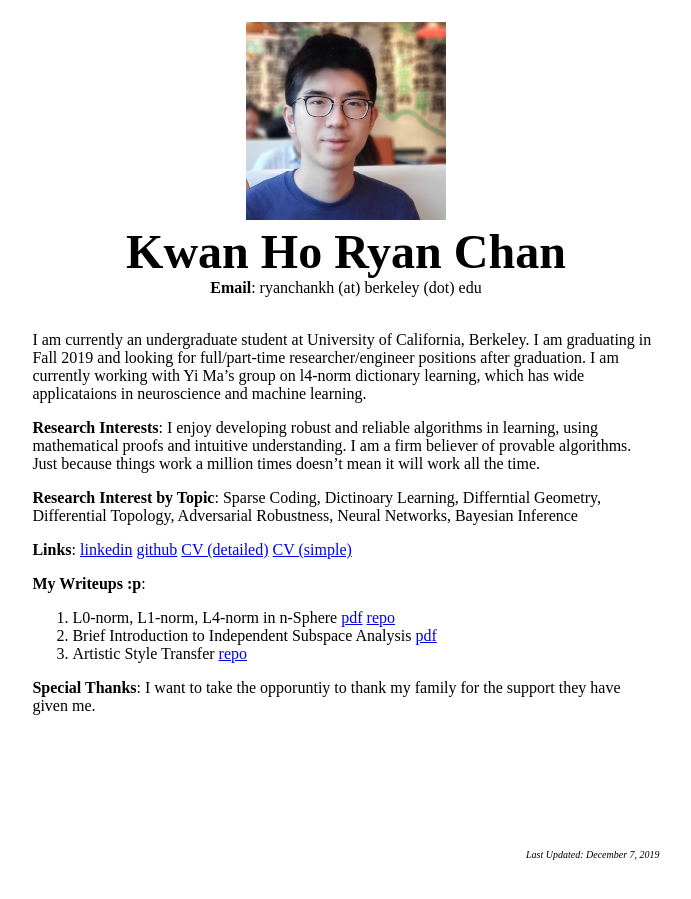
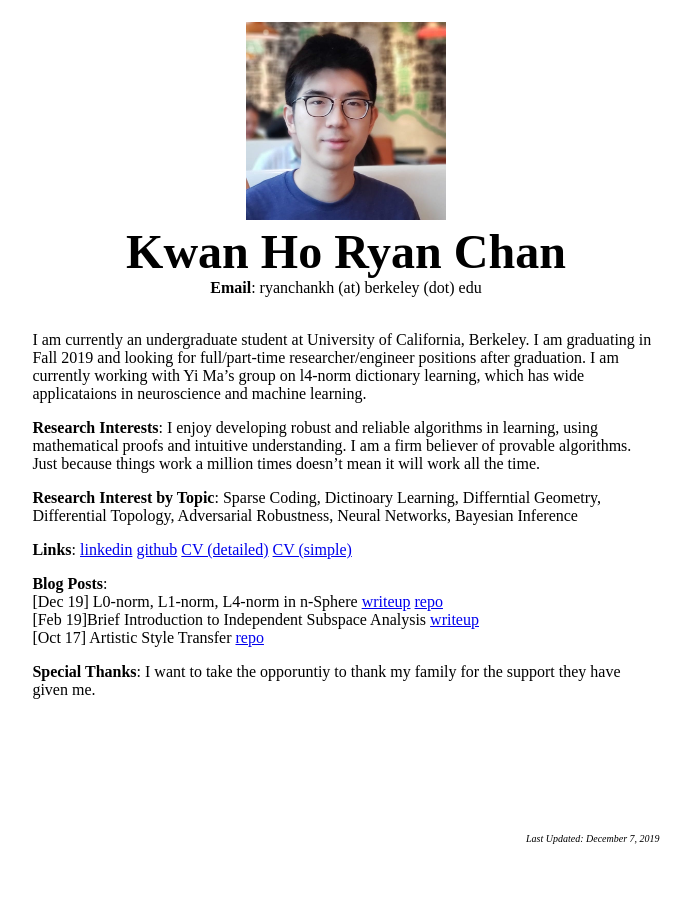
Before and after one commit to ryanchankh/ryanchankh.github.io, a Jekyll site: the page built from index.md, in a window 1280 px wide. Shown: the whole page, without its empty margins (294-985 px from the left). Built offline with Jekyll 4.4.1, drawn with Linux system fonts in a browser that asks for light colours.

Commit message:
update links

```diff
--- a/index.md
+++ b/index.md
@@ -17,17 +17,18 @@ I am currently an undergraduate student at University of California, Berkeley. I
 **Links**:
 [linkedin](https://www.linkedin.com/in/ryanchankh)
 [github](https://www.github.com/ryanchankh)
-<a href="./full_cv.pdf" download="cv">CV (detailed)</a>
-<a href="./cv.pdf" download="cv">CV (simple)</a>
+[CV (detailed)](./full_cv.pdf)
+[CV (simple)](./cv.pdf)
 
-**My Writeups :p**:
-
-1. L0-norm, L1-norm, L4-norm in n-Sphere
-<a href="./writeups/L0L1L4NormSn.pdf" download="cv">pdf</a>
+**Blog Posts**:<br>
+[Dec 19] L0-norm, L1-norm, L4-norm in n-Sphere
+[writeup](writeups/L0L1L4NormSn.pdf)
 [repo](https://github.com/ryanchankh/L0L1L4NormSn)
-2. Brief Introduction to Independent Subspace Analysis
-<a href="./writeups/Independent_Subspace_Analysis.pdf" download="cv">pdf</a>
-3. Artistic Style Transfer
+<br>
+[Feb 19]Brief Introduction to Independent Subspace Analysis
+[writeup](./writeups/Independent_Subspace_Analysis.pdf)
+<br>
+[Oct 17] Artistic Style Transfer
 [repo](https://www.github.com/ryanchankh/style_transfer)
 
 **Special Thanks**: I want to take the opporuntiy to thank my family for the support they have given me.
```
Also changed, not shown: 1 other file.
